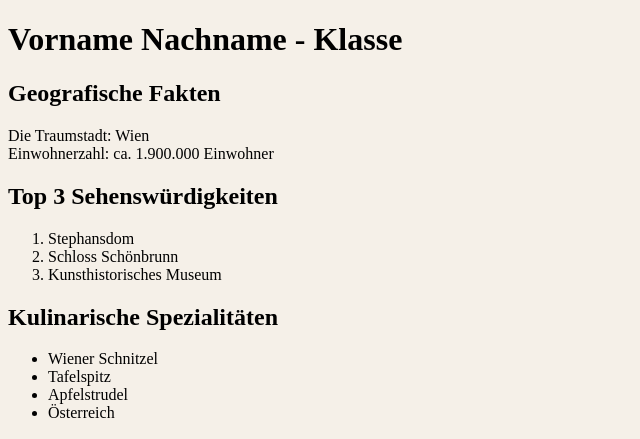
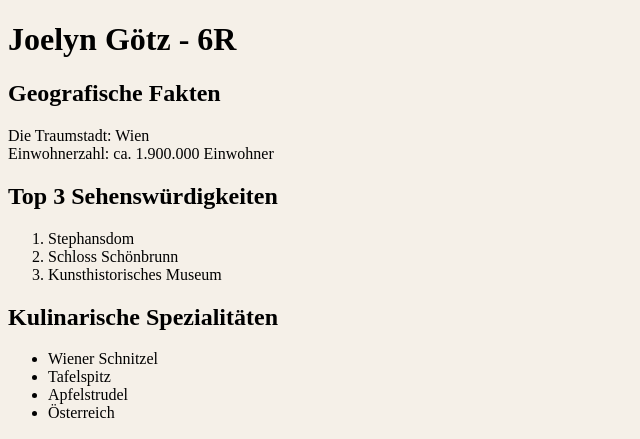
Before and after one commit to joelyngoetz-lgtm/goetz-web-nachtest2, a plain HTML site: page index.html in a window 1280 px wide. Shown: the top 439 px of the page, without its empty margins (0-640 px from the left). Drawn offline with Linux system fonts and the light colour scheme.

Commit message:
Update index.html

```diff
--- a/index.html
+++ b/index.html
@@ -2,11 +2,11 @@
 <html lang="de">
 <head>
   <meta charset="UTF-8">
-  <title>Vorname Nachname - Klasse</title>
+  <title>Joelyn Götz - 6R</title>
 </head>
 <body style="background-color: #f5f0e8;">
 
-  <h1>Vorname Nachname - Klasse</h1>
+  <h1>Joelyn Götz - 6R</h1>
 
   <h2>Geografische Fakten</h2>
   <p>
```
